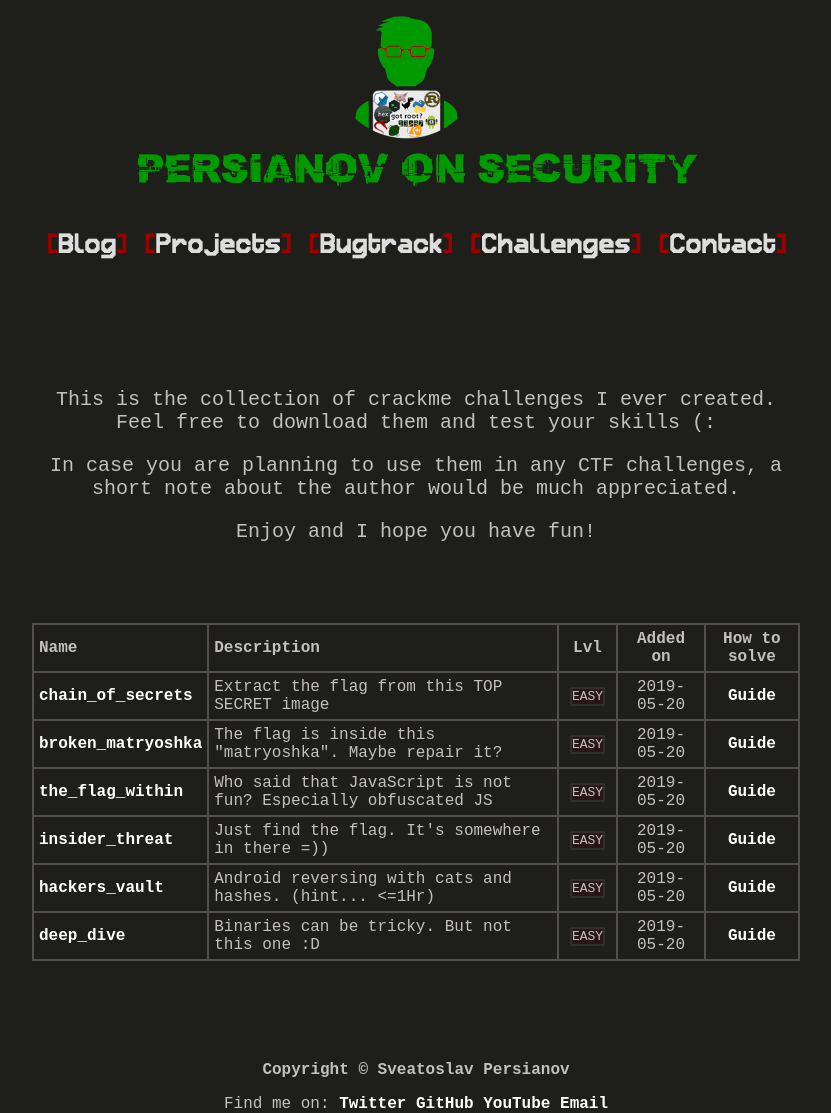
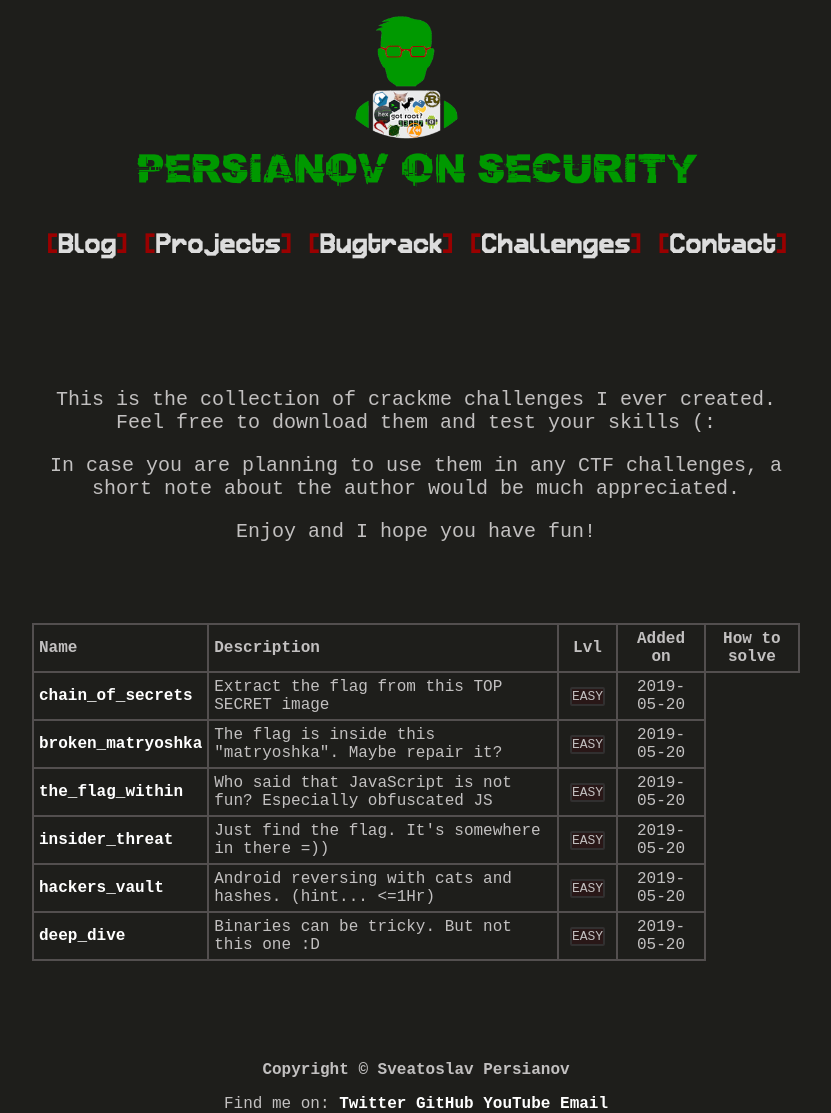
Before and after one commit to num1r0/num1r0.github.io, a Jekyll site: the page built from challenges.html, in a window 1280 px wide. Shown: the whole page, without its empty margins (224-1055 px from the left). Built offline with Jekyll 4.4.1, drawn with Linux system fonts in a browser that asks for light colours.

Commit message:
updated challenges page heading

```diff
--- a/_layouts/crackme.html
+++ b/_layouts/crackme.html
@@ -24,7 +24,6 @@
                     <td>{{ crackme.description }}</td>
                     <td style="text-align: center"><code class="highlighter-rouge">{{ crackme.difficulty }}</code></td>
                     <td style="text-align: center">{{ crackme.added_on }}</td>
-                    <td style="text-align: center"><a href="{{ crackme.how_to_solve_link }}">Guide</a></td>
                 </tr>
             {% endfor %}
         </tbody>
--- a/_layouts/post.html
+++ b/_layouts/post.html
@@ -1,6 +1,8 @@
 ---
 layout: default
 ---
+
+<h1 class="page_title center">Challenges: Updated collection</h1>
 
 <article class="resp_w" >
     <div>
```
